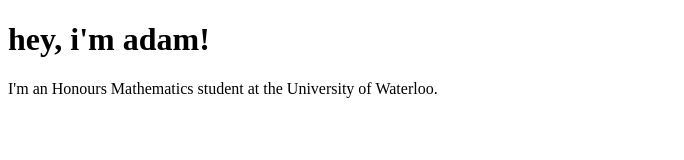
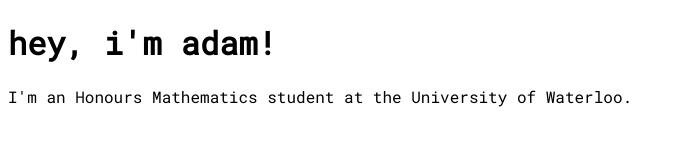
Before and after one commit to adam-han/personal-website, a plain HTML site: page index.html in a window 1280 px wide. Shown: the whole page, without its empty margins (0-684 px from the left). Drawn offline with Linux system fonts and the light colour scheme.

Commit message:
added style.css

```diff
--- a/index.html
+++ b/index.html
@@ -6,7 +6,8 @@
     <meta name="viewport" content="width=device-width, initial-scale=1.0">
     <link rel="preconnect" href="https://fonts.googleapis.com">
     <link rel="preconnect" href="https://fonts.gstatic.com" crossorigin>
-    <link href="https://fonts.googleapis.com/css2?family=Inconsolata&display=swap" rel="stylesheet">
+    <link href="https://fonts.googleapis.com/css2?family=Roboto+Mono&display=swap" rel="stylesheet">
+    <link rel="stylesheet" href="style.css">
     <title>adam han</title>
 </head>
 <body>
--- /dev/null
+++ b/style.css
@@ -0,0 +1,3 @@
+body {
+    font-family: 'Roboto Mono', monospace;
+}
```
